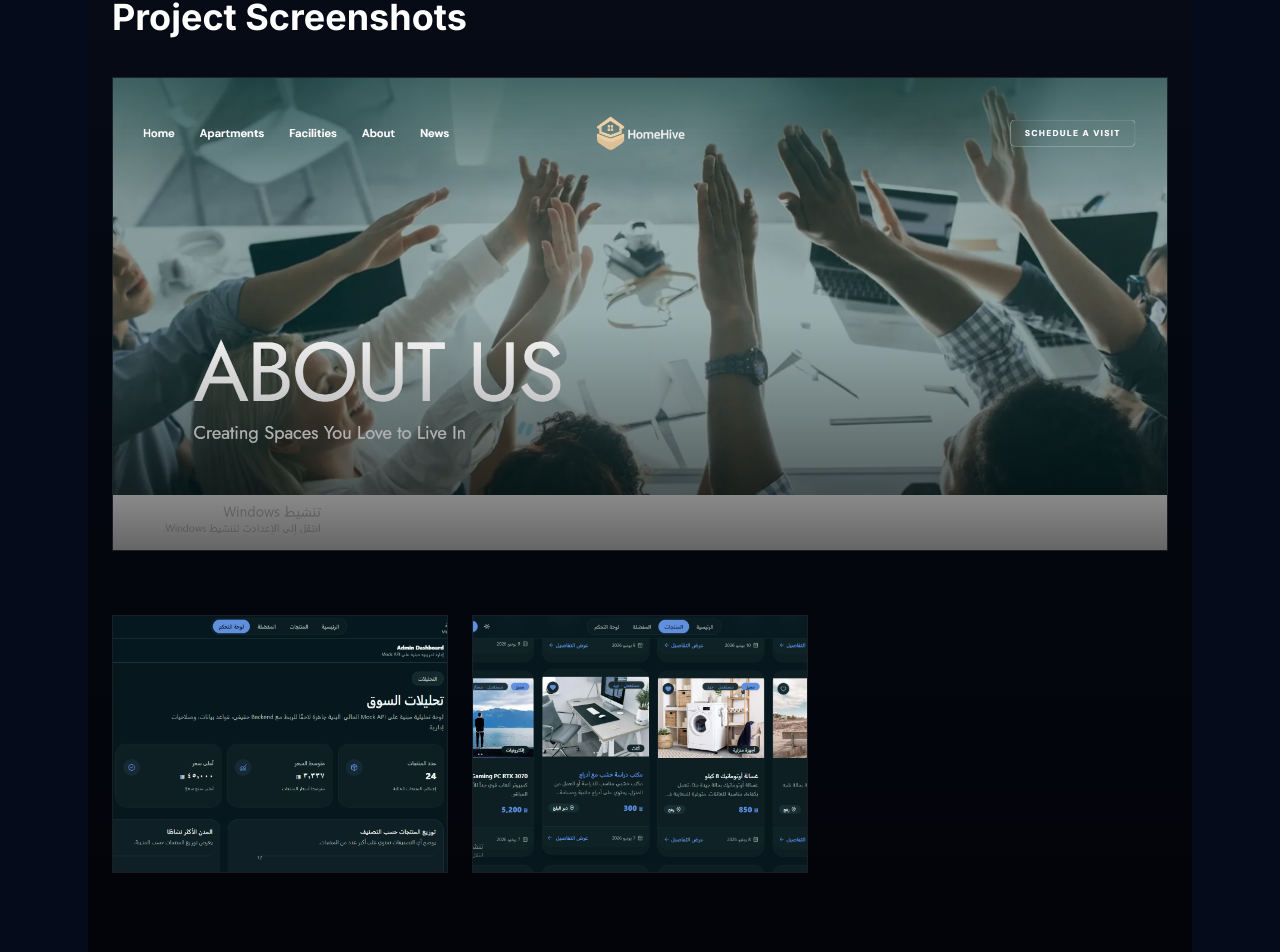
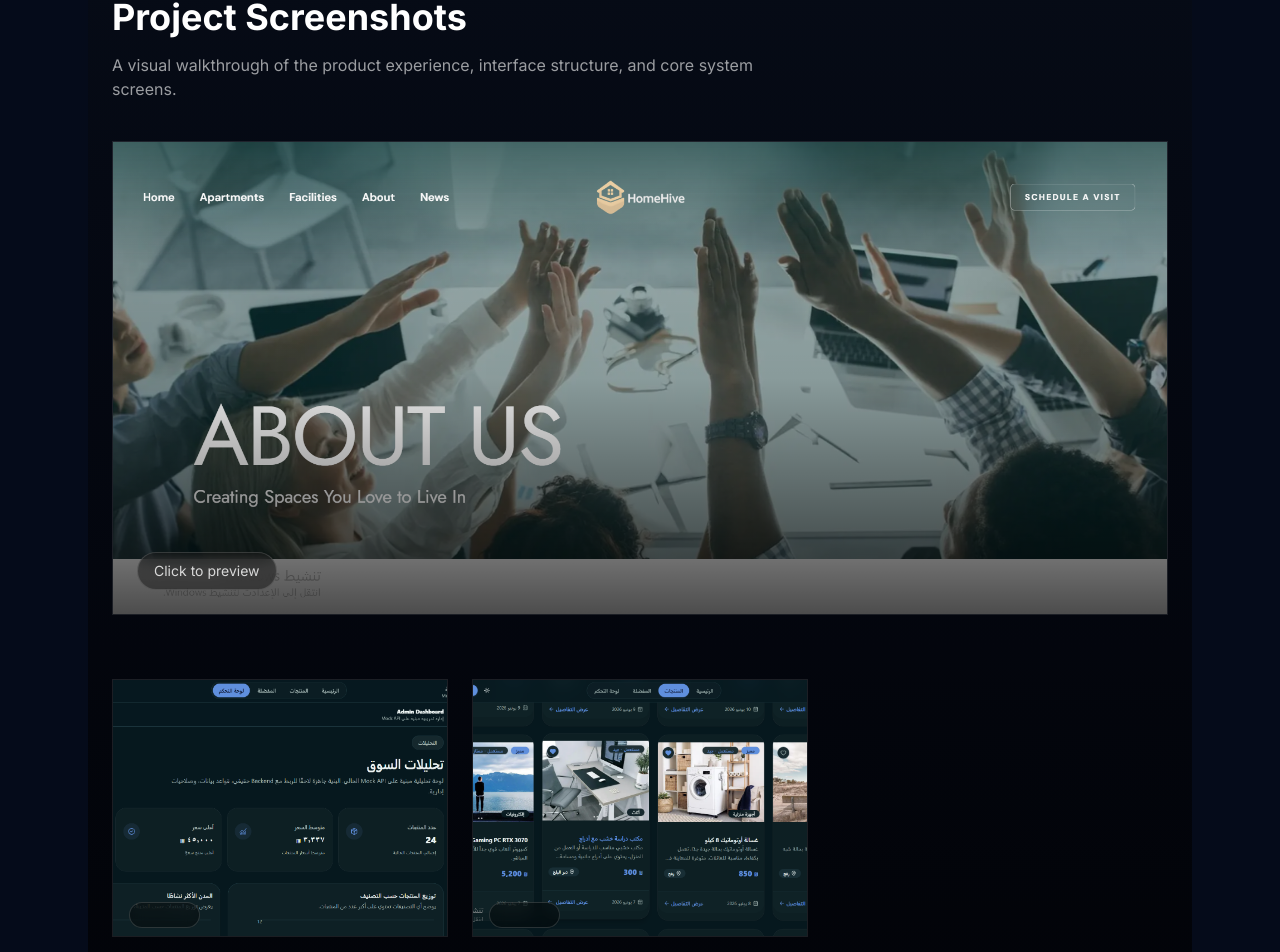
Before and after one commit to odaysaad2003-png/portfolio-SaaS, a Next.js app: page /projects/hom-hive in a window 1280 px wide. Shown: the part 827-1779 px from the top of the page. Built offline with nearby package versions, Linux system fonts and the light colour scheme.

Commit message:
edit data service add get data by function

```diff
--- a/src/features/projects/case-study/components/case-study-images.tsx
+++ b/src/features/projects/case-study/components/case-study-images.tsx
@@ -1,4 +1,7 @@
 "use client";
+
+import {useState} from "react";
+import {AnimatePresence, motion} from "framer-motion";
 
 import {CaseStudy} from "../../engine/project-mapper";
 
@@ -6,52 +9,151 @@ type Props = {
     data: CaseStudy;
 };
 
+type SelectedImage = {
+    url: string;
+    alt?: string;
+};
+
 export function CaseStudyImages({data}: Props) {
+    const [selectedImage, setSelectedImage] = useState<SelectedImage | null>(null);
+
     if (!data.images?.length) return null;
 
     const [featured, ...rest] = data.images;
 
     return (
+        <>
             <section className="relative py-28">
-            <div className="max-w-6xl mx-auto px-6 space-y-10">
+                <div className="mx-auto max-w-6xl space-y-10 px-6">
                     {/* Label */}
-                <div className="inline-flex items-center px-3 py-1 rounded-full bg-white/10 border border-white/20 text-white/60 text-xs uppercase tracking-widest">
+                    <motion.div
+                        initial={{opacity: 0, y: 20}}
+                        whileInView={{opacity: 1, y: 0}}
+                        viewport={{once: true, amount: 0.4}}
+                        transition={{duration: 0.5}}
+                        className="inline-flex items-center rounded-full border border-white/20 bg-white/10 px-3 py-1 text-xs uppercase tracking-widest text-white/60"
+                    >
                         Visual Overview
-                </div>
+                    </motion.div>
 
                     {/* Title */}
-                <h2 className="text-3xl md:text-4xl font-bold">Project Screenshots</h2>
+                    <motion.div
+                        initial={{opacity: 0, y: 24}}
+                        whileInView={{opacity: 1, y: 0}}
+                        viewport={{once: true, amount: 0.4}}
+                        transition={{duration: 0.6, delay: 0.05}}
+                        className="space-y-4"
+                    >
+                        <h2 className="text-3xl font-bold md:text-4xl">Project Screenshots</h2>
 
-                {/* FEATURED IMAGE */}
-                <div className="relative group overflow-hidden rounded-2xl border border-white/10">
+                        <p className="max-w-2xl text-white/60">
+                            A visual walkthrough of the product experience, interface structure, and core system
+                            screens.
+                        </p>
+                    </motion.div>
+
+                    {/* Featured Image */}
+                    <motion.button
+                        type="button"
+                        onClick={() => setSelectedImage(featured)}
+                        initial={{opacity: 0, y: 35, scale: 0.98}}
+                        whileInView={{opacity: 1, y: 0, scale: 1}}
+                        viewport={{once: true, amount: 0.25}}
+                        transition={{duration: 0.7, ease: "easeOut"}}
+                        className="group relative w-full overflow-hidden rounded-2xl border border-white/10 text-left"
+                    >
                         <img
                             src={featured.url}
-                        alt={featured.alt || "featured image"}
+                            alt={featured.alt || "Featured project screenshot"}
                             className="w-full object-cover transition-transform duration-700 group-hover:scale-105"
                         />
 
-                    {/* overlay glow */}
-                    <div className="absolute inset-0 bg-gradient-to-t from-black/60 via-transparent to-transparent" />
+                        <div className="absolute inset-0 bg-gradient-to-t from-black/70 via-black/10 to-transparent" />
+
+                        <div className="absolute bottom-6 left-6 rounded-full border border-white/15 bg-black/40 px-4 py-2 text-sm text-white/80 backdrop-blur">
+                            Click to preview
                         </div>
+                    </motion.button>
 
-                {/* GRID IMAGES */}
+                    {/* Grid Images */}
                     {rest.length > 0 && (
-                    <div className="grid grid-cols-1 md:grid-cols-3 gap-6 pt-6">
-                        {rest.map((img, i) => (
-                            <div key={i} className="relative overflow-hidden rounded-xl border border-white/10 group">
+                        <div className="grid grid-cols-1 gap-6 pt-6 md:grid-cols-3">
+                            {rest.map((image, index) => (
+                                <motion.button
+                                    type="button"
+                                    key={`${image.url}-${index}`}
+                                    onClick={() => setSelectedImage(image)}
+                                    initial={{opacity: 0, y: 28, scale: 0.96}}
+                                    whileInView={{opacity: 1, y: 0, scale: 1}}
+                                    viewport={{once: true, amount: 0.3}}
+                                    transition={{
+                                        duration: 0.55,
+                                        delay: index * 0.12,
+                                        ease: "easeOut",
+                                    }}
+                                    className="group relative overflow-hidden rounded-xl border border-white/10 text-left"
+                                >
                                     <img
-                                    src={img.url}
-                                    alt={img.alt || "project image"}
-                                    className="w-full h-64 object-cover transition-transform duration-500 group-hover:scale-110"
+                                        src={image.url}
+                                        alt={image.alt || "Project screenshot"}
+                                        className="h-64 w-full object-cover transition-transform duration-500 group-hover:scale-110"
                                     />
 
-                                {/* hover overlay */}
-                                <div className="absolute inset-0 bg-black/0 group-hover:bg-black/20 transition" />
+                                    <div className="absolute inset-0 bg-black/0 transition group-hover:bg-black/25" />
+
+                                    <div className="absolute bottom-4 left-4 translate-y-2 rounded-full border border-white/15 bg-black/40 px-3 py-1 text-xs text-white/0 backdrop-blur transition group-hover:translate-y-0 group-hover:text-white/80">
+                                        Preview
                                     </div>
+                                </motion.button>
                             ))}
                         </div>
                     )}
                 </div>
             </section>
+
+            {/* Lightbox Modal */}
+            <AnimatePresence>
+                {selectedImage && (
+                    <motion.div
+                        initial={{opacity: 0}}
+                        animate={{opacity: 1}}
+                        exit={{opacity: 0}}
+                        transition={{duration: 0.25}}
+                        className="fixed inset-0 z-50 flex items-center justify-center bg-black/85 px-4 backdrop-blur-md"
+                        onClick={() => setSelectedImage(null)}
+                    >
+                        <motion.div
+                            initial={{opacity: 0, scale: 0.92, y: 20}}
+                            animate={{opacity: 1, scale: 1, y: 0}}
+                            exit={{opacity: 0, scale: 0.92, y: 20}}
+                            transition={{duration: 0.3, ease: "easeOut"}}
+                            className="relative max-h-[90vh] w-full max-w-6xl overflow-hidden rounded-2xl border border-white/10 bg-white/5 shadow-2xl"
+                            onClick={(event) => event.stopPropagation()}
+                        >
+                            <button
+                                type="button"
+                                onClick={() => setSelectedImage(null)}
+                                className="absolute right-4 top-4 z-10 rounded-full border border-white/15 bg-black/50 px-4 py-2 text-sm text-white/80 backdrop-blur transition hover:bg-white/10"
+                                aria-label="Close image preview"
+                            >
+                                Close
+                            </button>
+
+                            <img
+                                src={selectedImage.url}
+                                alt={selectedImage.alt || "Selected project screenshot"}
+                                className="max-h-[90vh] w-full object-contain"
+                            />
+
+                            {selectedImage.alt && (
+                                <div className="absolute bottom-0 left-0 right-0 bg-gradient-to-t from-black/80 to-transparent p-6">
+                                    <p className="text-sm text-white/70">{selectedImage.alt}</p>
+                                </div>
+                            )}
+                        </motion.div>
+                    </motion.div>
+                )}
+            </AnimatePresence>
+        </>
     );
 }
--- a/src/lib/data/service.ts
+++ b/src/lib/data/service.ts
@@ -5,9 +5,48 @@
 }
 
 export function getFeaturedProjects() {
-        return projects.filter((p) => p.featured);
+    return projects.filter((project) => project.featured);
 }
 
 export function getProjectBySlug(slug: string) {
-        return projects.find((p) => p.slug === slug);
+    return projects.find((project) => project.slug === slug);
 }
+
+export function getPreviousProject(slug: string) {
+    const currentIndex = projects.findIndex((project) => project.slug === slug);
+
+    if (currentIndex === -1) return null;
+
+    const previousIndex = currentIndex === 0 ? projects.length - 1 : currentIndex - 1;
+
+    return projects[previousIndex];
+}
+
+export function getNextProject(slug: string) {
+    const currentIndex = projects.findIndex((project) => project.slug === slug);
+
+    if (currentIndex === -1) return null;
+
+    const nextIndex = currentIndex === projects.length - 1 ? 0 : currentIndex + 1;
+
+    return projects[nextIndex];
+}
+
+export function getRelatedProjects(slug: string) {
+    const currentProject = getProjectBySlug(slug);
+
+    if (!currentProject) return [];
+
+    return projects
+    .filter((project) => project.slug !== slug)
+    .filter((project) => {
+        const hasSharedTechnology = project.technologies.some((technology) =>
+            currentProject.technologies.includes(technology)
+        );
+
+        const hasSharedTag = project.tags?.some((tag) => currentProject.tags?.includes(tag)) ?? false;
+
+        return hasSharedTechnology || hasSharedTag;
+    })
+    .slice(0, 3);
+}
```
Also changed, not shown: 1 other file (tests, documents, lock files or other folders). Lines whose indentation alone changed are shown as unchanged.
